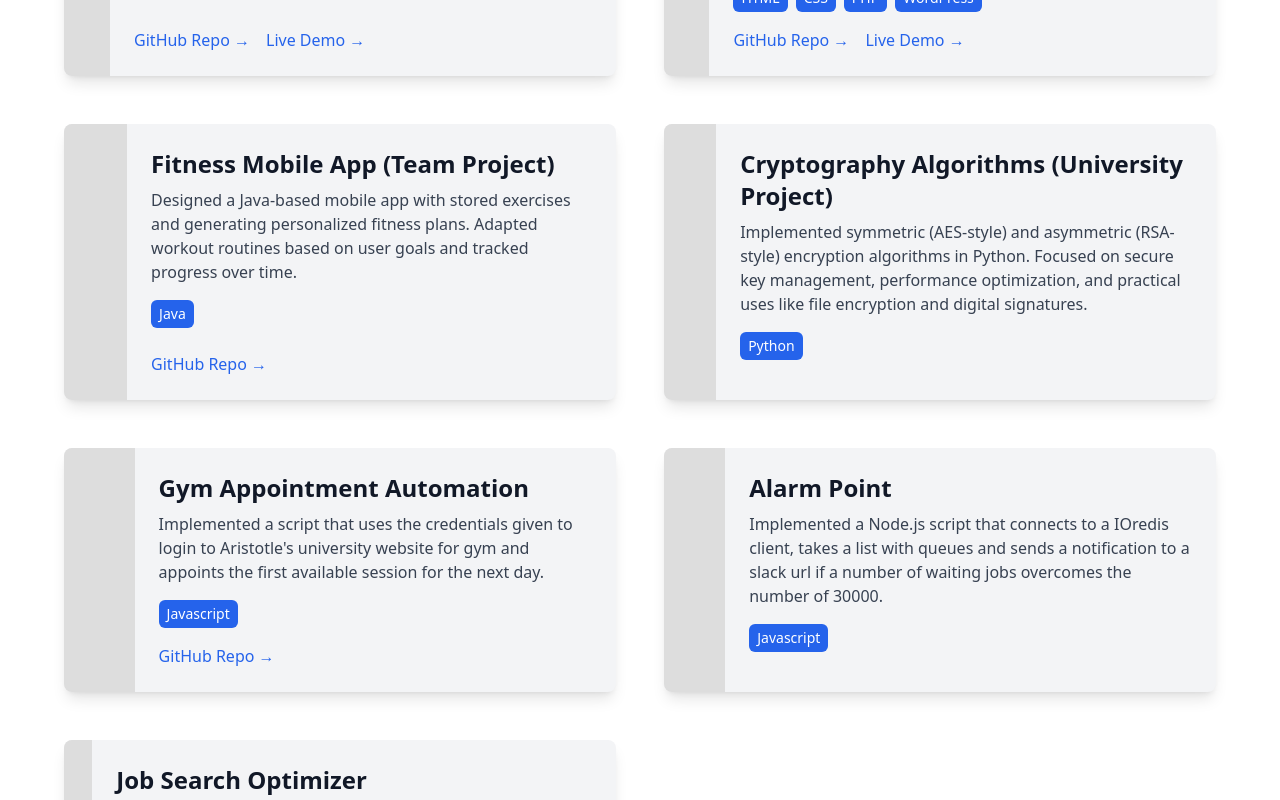
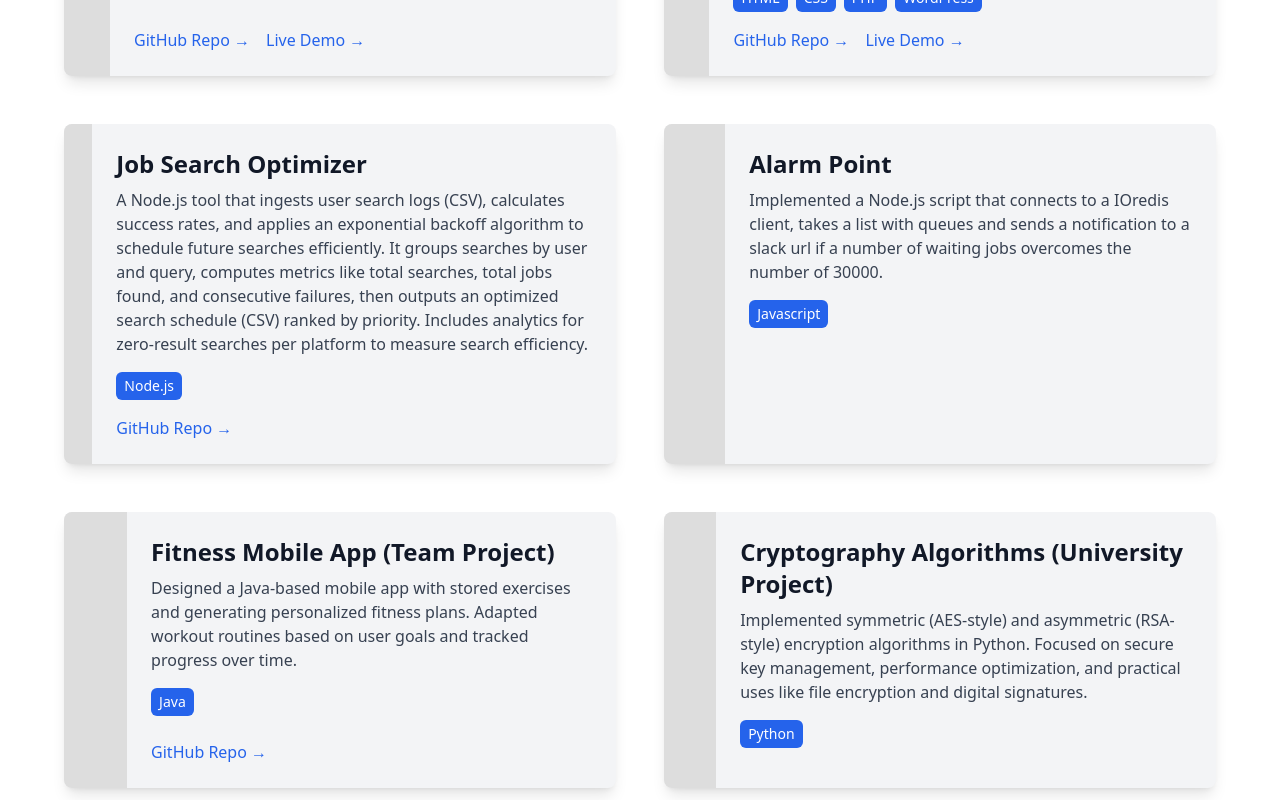
Before and after one commit to p1erhs/my-portfolio, a Next.js app: page / in a window 1280 px wide. Shown: the part 2380-3180 px from the top of the page. Built offline with nearby package versions, Linux system fonts and the light colour scheme.

Commit message:
add projects

```diff
--- a/src/data/projects.ts
+++ b/src/data/projects.ts
@@ -27,6 +27,26 @@ export const projects: Project[] = [
         demoUrl: "#",
     },
     {
+        title: "Job Search Optimizer",
+        description:
+            "A Node.js tool that ingests user search logs (CSV), calculates success rates, " +
+            "and applies an exponential backoff algorithm to schedule future searches efficiently. " +
+            "It groups searches by user and query, computes metrics like total searches, total jobs found, " +
+            "and consecutive failures, then outputs an optimized search schedule (CSV) ranked by priority. " +
+            "Includes analytics for zero‐result searches per platform to measure search efficiency.",
+        techStack: ["Node.js"],
+        imageSrc: "/images/projects/crypto-screenshot.svg",
+        githubUrl: "https://github.com/p1erhs/Exponential-back-off-algorithm-for-job-searching",
+        //demoUrl: "",
+    },
+    {
+        title: "Alarm Point",
+        description:
+            "Implemented a Node.js script that connects to a IOredis client, takes a list with queues and sends a notification to a slack url if a number of waiting jobs overcomes the number of 30000.",
+        techStack: ["Javascript"],
+        imageSrc: "/images/projects/crypto-screenshot.svg",
+    },
+    {
         title: "Fitness Mobile App (Team Project)",
         description:
             "Designed a Java-based mobile app with stored exercises and generating personalized fitness plans. Adapted workout routines based on user goals and tracked progress over time.",
@@ -45,34 +65,12 @@ export const projects: Project[] = [
         //demoUrl: "#",
     },
     {
-        title: "Gym Appointment Automation",
+        title: "Gym Appointment Automation (Personal Project)",
         description:
             "Implemented a script that uses the credentials given to login to Aristotle's university website for gym and appoints the first available session for the next day.",
         techStack: ["Javascript"],
         imageSrc: "/images/projects/crypto-screenshot.svg",
-        githubUrl: "https://github.com/p1erhs/AuthGymAppointment/tree/main",
-        //demoUrl: "",
-    },
-    {
-        title: "Alarm Point",
-        description:
-            "Implemented a Node.js script that connects to a IOredis client, takes a list with queues and sends a notification to a slack url if a number of waiting jobs overcomes the number of 30000.",
-        techStack: ["Javascript"],
-        imageSrc: "/images/projects/crypto-screenshot.svg",
-        //githubUrl: "https://github.com/p1erhs/AuthGymAppointment/tree/main",
-        //demoUrl: "",
-    },
-    {
-        title: "Job Search Optimizer",
-        description:
-            "A Node.js tool that ingests user search logs (CSV), calculates success rates, " +
-            "and applies an exponential backoff algorithm to schedule future searches efficiently. " +
-            "It groups searches by user and query, computes metrics like total searches, total jobs found, " +
-            "and consecutive failures, then outputs an optimized search schedule (CSV) ranked by priority. " +
-            "Includes analytics for zero‐result searches per platform to measure search efficiency.",
-        techStack: ["Node.js"],
-        imageSrc: "/images/projects/crypto-screenshot.svg",
-        //githubUrl: "https://github.com/p1erhs/AuthGymAppointment/tree/main",
+        githubUrl: "https://github.com/p1erhs/AuthGymAppointment.git",
         //demoUrl: "",
     },
 ];
```
